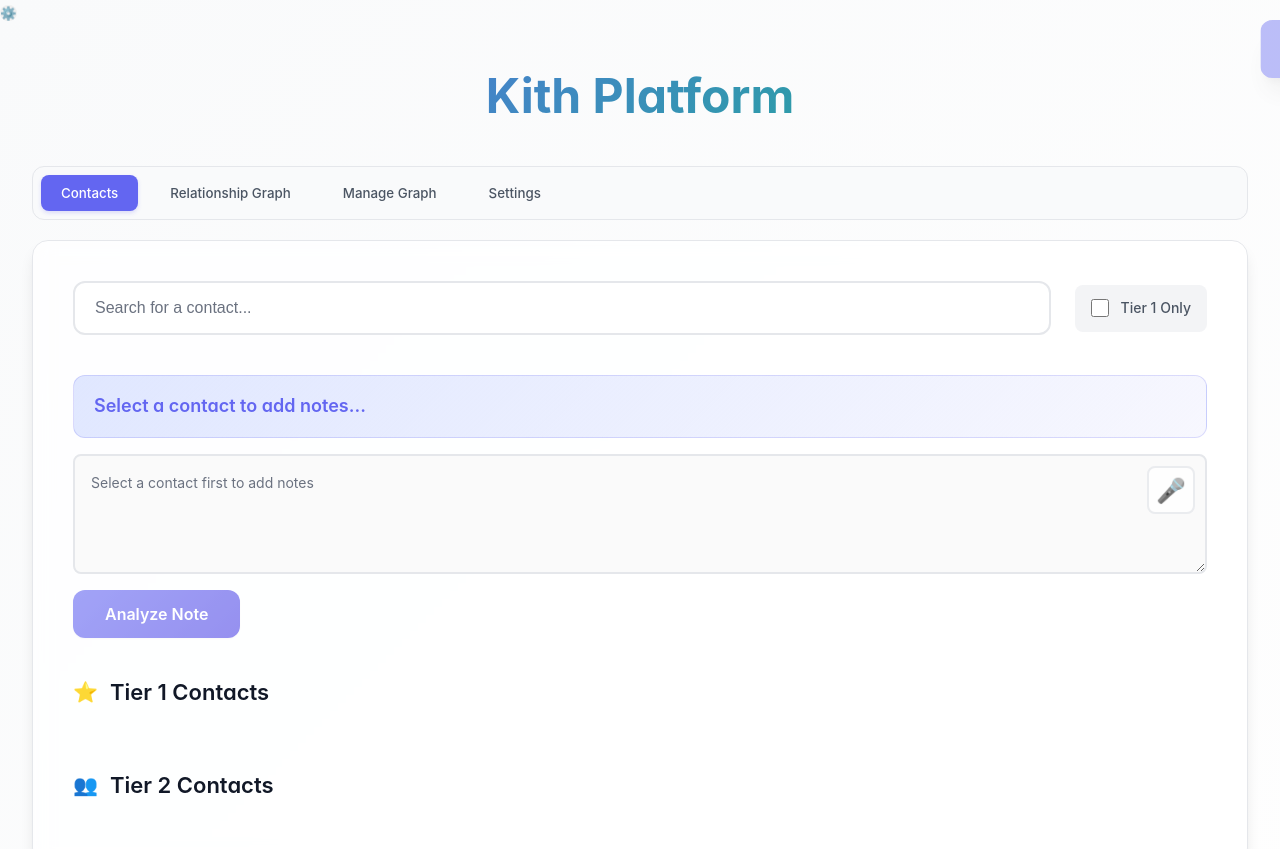
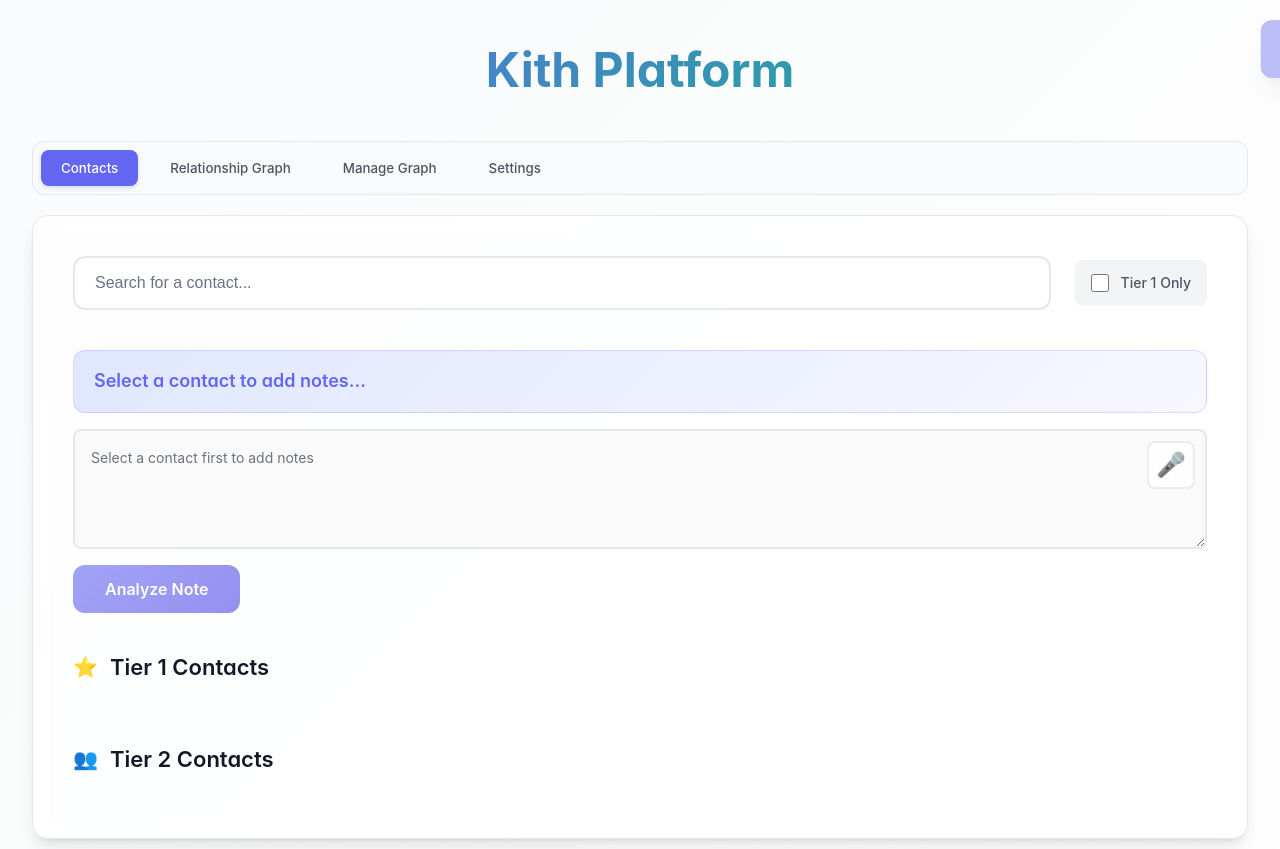
Before and after one commit to benedictux1/Spiderman-v3, a plain HTML site: page kith-platform/templates/index.html in a window 1280 px wide. Shown: the top 849 px of the page. Drawn offline with nearby package versions, Linux system fonts and the light colour scheme; no server answers.

Commit message:
Remove floating gear icon from top left
- Remove floating settings button (⚙️) from top left corner of interface
- Keep main settings button in navigation area
- Improves clean UI appearance

User interface cleanup.

```diff
--- a/kith-platform/templates/index.html
+++ b/kith-platform/templates/index.html
@@ -12,8 +12,6 @@
     <!-- Toast Container -->
     <div id="toast-container"></div>
 
-    <!-- Floating Settings Button -->
-    <button class="settings-btn" id="floating-settings-btn" title="Settings">⚙️</button>
 
     <div class="container">
         <!-- Page Title -->
```
